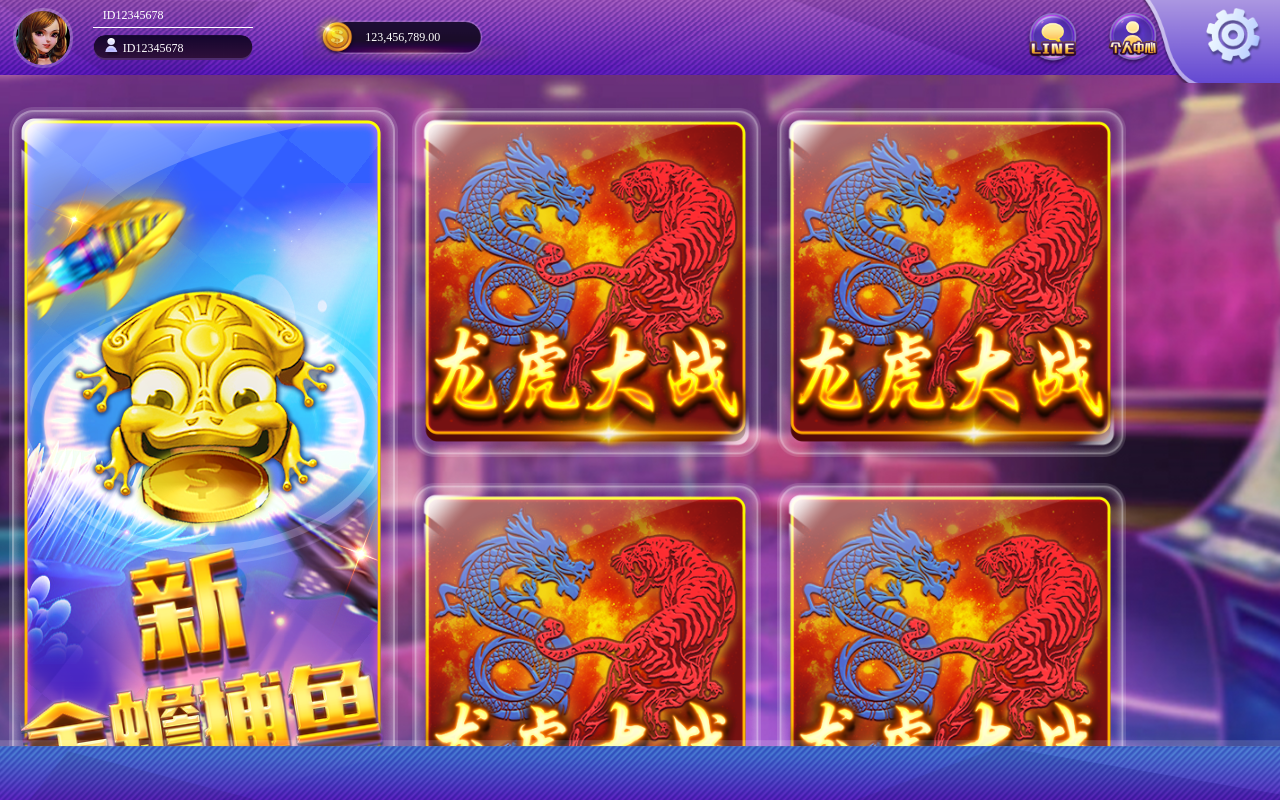
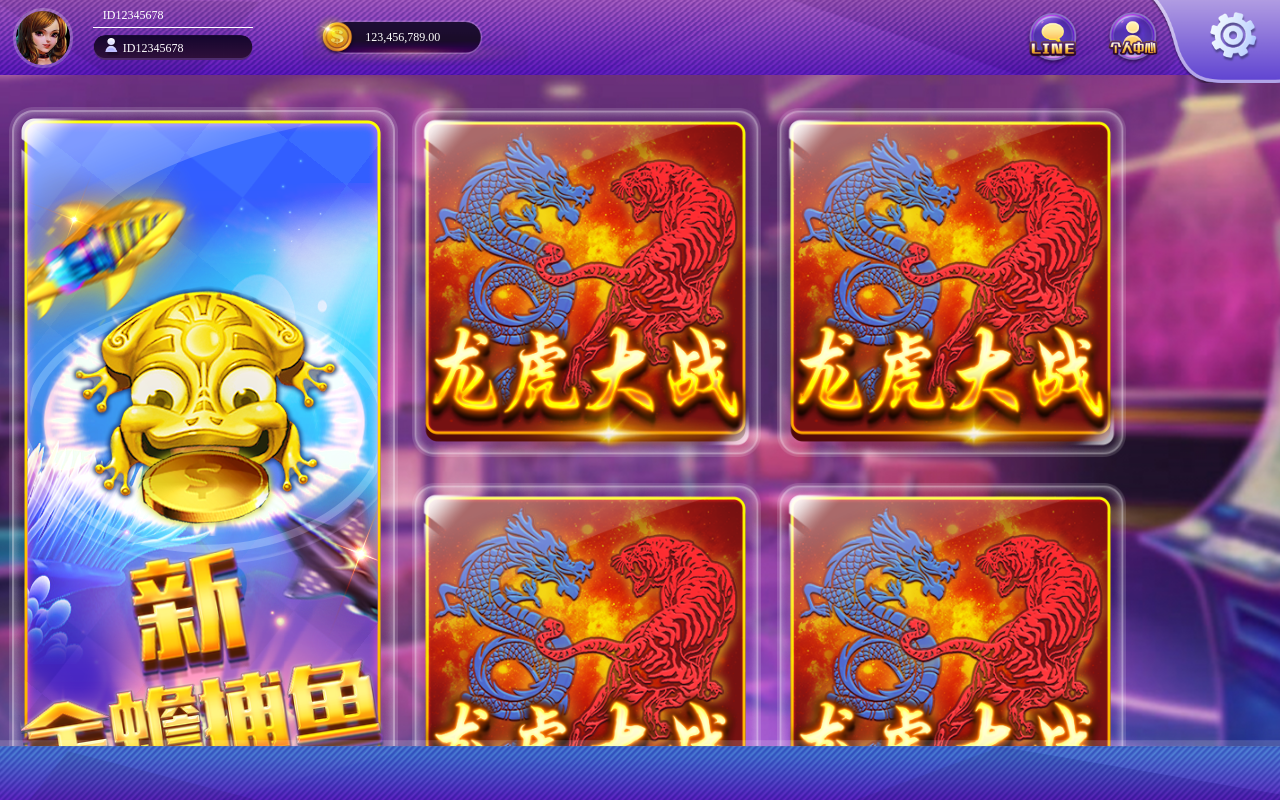
Before and after one commit to jacky1739/entertainment_loby, a Vue app: page /#/ in a window 1280 px wide. In both pictures the pointer is over the item 1234 px from the left and 37 px from the top of the page. Built offline with nearby package versions, Linux system fonts and the light colour scheme.

Commit message:
優化nav

```diff
--- a/src/components/FrontTest.vue
+++ b/src/components/FrontTest.vue
@@ -138,7 +138,7 @@
   }
   .social__setting:hover {
     transition: all .3s;
-    transform: scale(1.3);
+    transform: scale(1.12);
   }
 </style>
 
```
